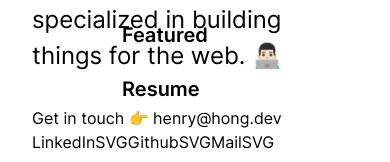
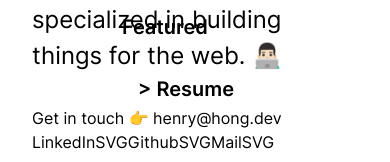
Before and after one commit to h64/portfolio, a Next.js app: page / in a window 390 px wide. Both pictures are taken after a click on the button "Open Mobile Navigation". Shown: the part 406-568 px from the top of the page. Built offline with nearby package versions, Linux system fonts and the light colour scheme.

Commit message:
More refactors - link styles are now exported from SharedStyles

```diff
--- a/src/components/StyledLink/StyledLink.tsx
+++ b/src/components/AnimatedLink/AnimatedLink.tsx
@@ -1,18 +1,19 @@
 import Link from "next/link";
 import styled, { css } from "styled-components";
+import { StyledLink } from "../SharedStyles";
 
-interface StyledLinkProps {
+interface AnimatedLinkProps {
   href: string /* potentially missing functionality from UrlObject */;
   type?: "fill" | "underline";
   children?: string | JSX.Element | JSX.Element[];
 }
 
-const StyledLink = ({ href, children, type }: StyledLinkProps) => {
+const AnimatedLink = ({ href, children, type }: AnimatedLinkProps) => {
   return (
     <Link href={href} passHref>
-      <NativeAnchorStyles href={href} type={type}>
+      <NativeAnchor href={href} type={type}>
         {children}
-      </NativeAnchorStyles>
+      </NativeAnchor>
     </Link>
   );
 };
@@ -59,24 +60,7 @@ const underlineAnimation = css`
   }
 `;
 
-export const NativeAnchorStyles = styled.a`
-  display: inline-block;
-  text-decoration: none;
-  color: var(--color-headline);
-  cursor: pointer;
-
-  will-change: transform;
-  outline-offset: 4px;
-  outline-width: 1px;
-  transition: outline-offset 200ms, outline-width 200ms;
-  @media (hover: hover) and (pointer: fine) {
-    &:focus {
-      outline: 2px dotted var(--color-highlight);
-      outline-offset: 8px;
-      outline-width: 2px;
-    }
-  }
-
+const NativeAnchor = styled(StyledLink)`
   ${(p) => getAnimationStyles(p.type)}
 `;
 
@@ -91,4 +75,4 @@ function getAnimationStyles(type: string | undefined) {
   }
 }
 
-export default StyledLink;
+export default AnimatedLink;
--- /dev/null
+++ b/src/components/AnimatedLink/index.ts
@@ -0,0 +1 @@
+export { default } from "./AnimatedLink";
--- a/src/components/Logo/Logo.tsx
+++ b/src/components/Logo/Logo.tsx
@@ -1,5 +1,5 @@
 import styled, { keyframes } from "styled-components";
-import { NativeAnchorStyles } from "../StyledLink";
+import { StyledLink } from "../SharedStyles";
 import VisuallyHidden from "../VisuallyHidden";
 
 const Logo = ({ href }: { href: string }) => {
@@ -27,7 +27,7 @@ const danceAnimation = keyframes`
   }
 `;
 
-const Wrapper = styled(NativeAnchorStyles)`
+const Wrapper = styled(StyledLink)`
   position: relative;
   overflow: hidden;
   display: inline-block;
@@ -59,6 +59,7 @@ const MainText = styled(Text)`
   --translate-from: 0%;
   --translate-to: 0%;
 `;
+
 const HoverText = styled(Text)`
   --translate-from: 100%;
   --translate-to: 0%;
@@ -66,6 +67,8 @@ const HoverText = styled(Text)`
   top: 0;
   left: 0;
   color: var(--color-highlight);
+  filter: drop-shadow(0px 0px 2px var(--color-highlight));
+
   transform: translateY(100%);
 `;
 
--- a/src/components/MobileNav/MobileNav.tsx
+++ b/src/components/MobileNav/MobileNav.tsx
@@ -1,12 +1,11 @@
-import { Dispatch, SetStateAction, useEffect } from "react";
-import { Dialog } from "@headlessui/react";
+import { Dispatch, Fragment, SetStateAction, useEffect } from "react";
+import { Dialog, Transition } from "@headlessui/react";
 import { X } from "react-feather";
-import Link from "next/link";
 import styled, { keyframes } from "styled-components";
 import MobileButton from "../TappableButton";
 import useWindowSize, { Size } from "../../hooks/useWindowSize";
 import { BREAKPOINTS } from "../../constants";
-import StyledLink from "../StyledLink";
+import AnimatedLink from "../AnimatedLink";
 
 interface AnimatedProps {
   readonly isOpen: boolean;
@@ -28,44 +27,56 @@ const MobileNav = ({
   }, [size.width, setIsOpen]);
 
   return (
-    <Dialog open={isOpen} onClose={() => setIsOpen(false)}>
+    <Transition show={isOpen}>
+      <Dialog onClose={() => setIsOpen(false)}>
+        <Transition.Child
+          as={Fragment}
+          // enterFrom="background-color"
+        >
           <Backdrop />
+        </Transition.Child>
+        <Transition.Child as={Fragment}>
           <Panel>
             <FadeWrapper isOpen={isOpen}>
               <ButtonWrapper>
-            <MobileButton onClick={() => setIsOpen(false)} label="Close Menu">
+                <MobileButton
+                  onClick={() => setIsOpen(false)}
+                  label="Close Menu"
+                >
                   <X width={32} height={32} />
                 </MobileButton>
               </ButtonWrapper>
               <Filler />
               <Nav>
-            <StyledLink type="underline" href="#">
+                <AnimatedLink type="underline" href="#">
                   About
-            </StyledLink>
-            <StyledLink type="underline" href="#">
+                </AnimatedLink>
+                <AnimatedLink type="underline" href="#">
                   Experience
-            </StyledLink>
-            <StyledLink type="underline" href="#">
+                </AnimatedLink>
+                <AnimatedLink type="underline" href="#">
                   Featured
-            </StyledLink>
-            <StyledLink type="underline" href="#">
-              Resume
-            </StyledLink>
+                </AnimatedLink>
+                <AnimatedLink type="fill" href="#">
+                  &gt; Resume
+                </AnimatedLink>
               </Nav>
               <Footer>
-            <StyledLink type="underline" href="https://www.google.com">
+                <AnimatedLink type="underline" href="https://www.google.com">
                   LinkedIn
-            </StyledLink>
-            <StyledLink type="underline" href="https://www.google.com">
+                </AnimatedLink>
+                <AnimatedLink type="underline" href="https://www.google.com">
                   Github
-            </StyledLink>
-            <StyledLink type="underline" href="https://www.google.com">
+                </AnimatedLink>
+                <AnimatedLink type="underline" href="https://www.google.com">
                   Google
-            </StyledLink>
+                </AnimatedLink>
               </Footer>
             </FadeWrapper>
           </Panel>
+        </Transition.Child>
       </Dialog>
+    </Transition>
   );
 };
 
@@ -101,9 +112,9 @@ const Backdrop = styled.div`
   inset: 0;
   background-color: var(--color-backdrop);
 
-  @media (prefers-reduced-motion: no-preference) {
+  /* @media (prefers-reduced-motion: no-preference) {
     animation: ${fadeBackground} 500ms both;
-  }
+  } */
 `;
 
 const Panel = styled(Dialog.Panel)`
@@ -123,10 +134,10 @@ const Panel = styled(Dialog.Panel)`
   padding: 24px 32px;
   padding-right: calc(32px + var(--overfill));
 
-  @media (prefers-reduced-motion: no-preference) {
+  /* @media (prefers-reduced-motion: no-preference) {
     animation: ${slideIn} 300ms both cubic-bezier(0, 0.6, 0.35, 1.05);
     animation-delay: 300ms;
-  }
+  } */
 `;
 
 const FadeWrapper = styled.div<AnimatedProps>`
@@ -135,10 +146,10 @@ const FadeWrapper = styled.div<AnimatedProps>`
   justify-content: space-between;
   height: 100%;
 
-  @media (prefers-reduced-motion: no-preference) {
+  /* @media (prefers-reduced-motion: no-preference) {
     animation: ${fadeIn} 600ms both;
     animation-delay: 400ms;
-  }
+  } */
 `;
 
 const InnerWrapper = styled.div`
--- a/src/components/Navbar/Navbar.tsx
+++ b/src/components/Navbar/Navbar.tsx
@@ -5,7 +5,7 @@ import MaxWidthWrapper from "../MaxWidthWrapper";
 import Logo from "../Logo";
 import MobileNav from "../MobileNav";
 import MobileButton from "../TappableButton";
-import StyledLink from "../StyledLink";
+import AnimatedLink from "../AnimatedLink";
 
 const Navbar = () => {
   let [isOpen, setIsOpen] = useState(false);
@@ -14,18 +14,18 @@ const Navbar = () => {
     <Wrapper as="nav">
       <DesktopActions>
         <Logo href="/" />
-        <StyledLink href="#about" type="underline">
+        <AnimatedLink href="#about" type="underline">
           About
-        </StyledLink>
-        <StyledLink href="#experience" type="underline">
+        </AnimatedLink>
+        <AnimatedLink href="#experience" type="underline">
           Experience
-        </StyledLink>
-        <StyledLink href="#featured" type="underline">
+        </AnimatedLink>
+        <AnimatedLink href="#featured" type="underline">
           Featured
-        </StyledLink>
-        <StyledLink href="#" type="fill">
+        </AnimatedLink>
+        <AnimatedLink href="#" type="fill">
           Resume
-        </StyledLink>
+        </AnimatedLink>
       </DesktopActions>
       <MobileActions>
         <MobileButton
--- a/src/components/SharedStyles/SharedStyles.tsx
+++ b/src/components/SharedStyles/SharedStyles.tsx
@@ -17,3 +17,23 @@ export const UnstyledButton = styled.button`
     outline: none;
   }
 `;
+
+export const StyledLink = styled.a`
+  display: inline-block;
+  text-decoration: none;
+  color: var(--color-headline);
+  cursor: pointer;
+
+  will-change: transform;
+  outline-offset: 4px;
+  outline-width: 1px;
+  transition: outline-offset 200ms, outline-width 200ms;
+
+  @media (hover: hover) and (pointer: fine) {
+    &:focus {
+      outline: 2px dotted var(--color-highlight);
+      outline-offset: 8px;
+      outline-width: 2px;
+    }
+  }
+`;
--- a/src/components/SharedStyles/index.ts
+++ b/src/components/SharedStyles/index.ts
@@ -1 +1 @@
-export { UnstyledButton } from "./SharedStyles";
+export { UnstyledButton, StyledLink } from "./SharedStyles";
--- a/src/components/StyledLink/index.ts
+++ /dev/null
@@ -1,2 +0,0 @@
-export { default } from "./StyledLink";
-export { NativeAnchorStyles } from "./StyledLink";
```
Lines whose indentation alone changed are shown as unchanged.
